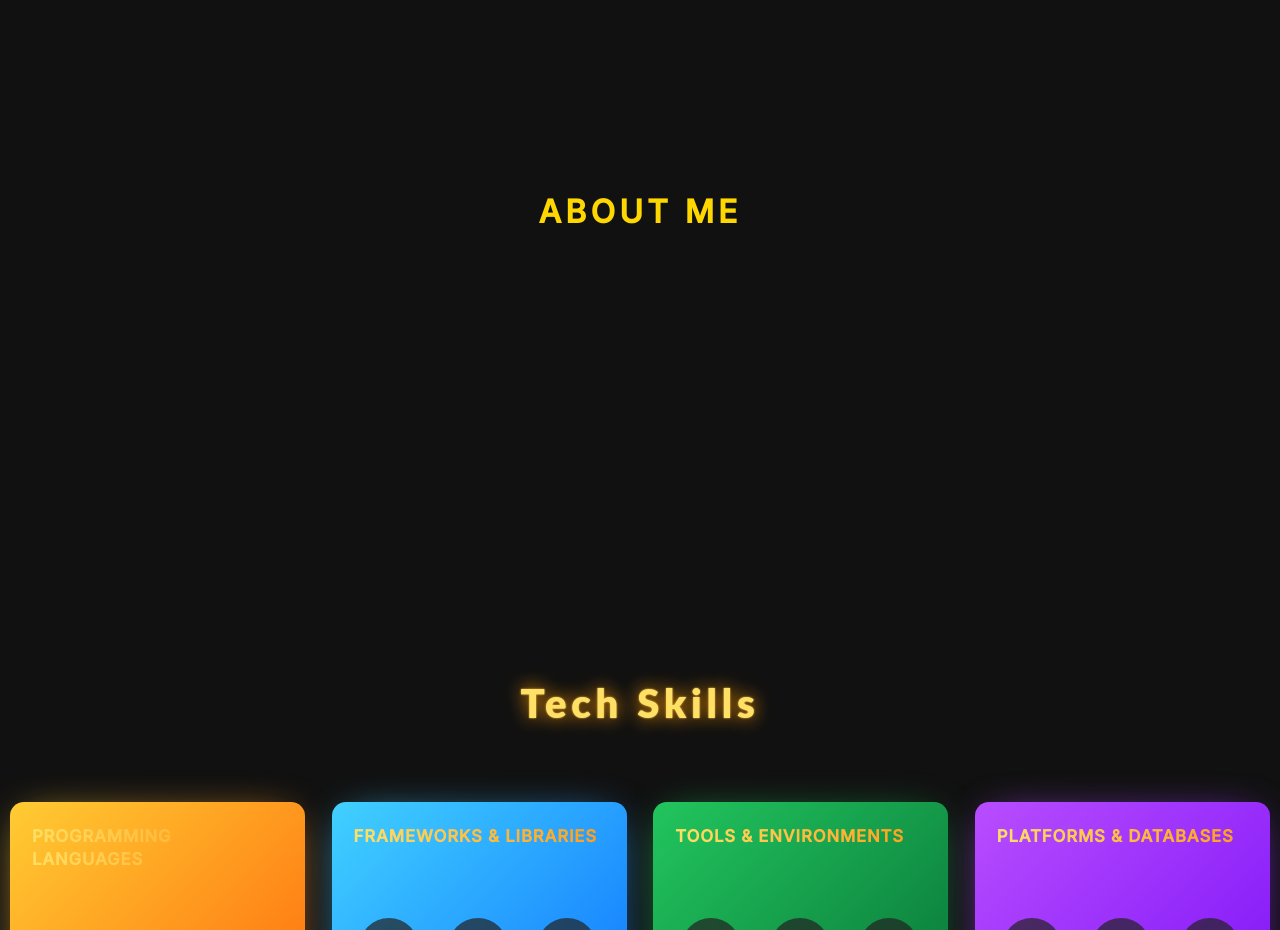
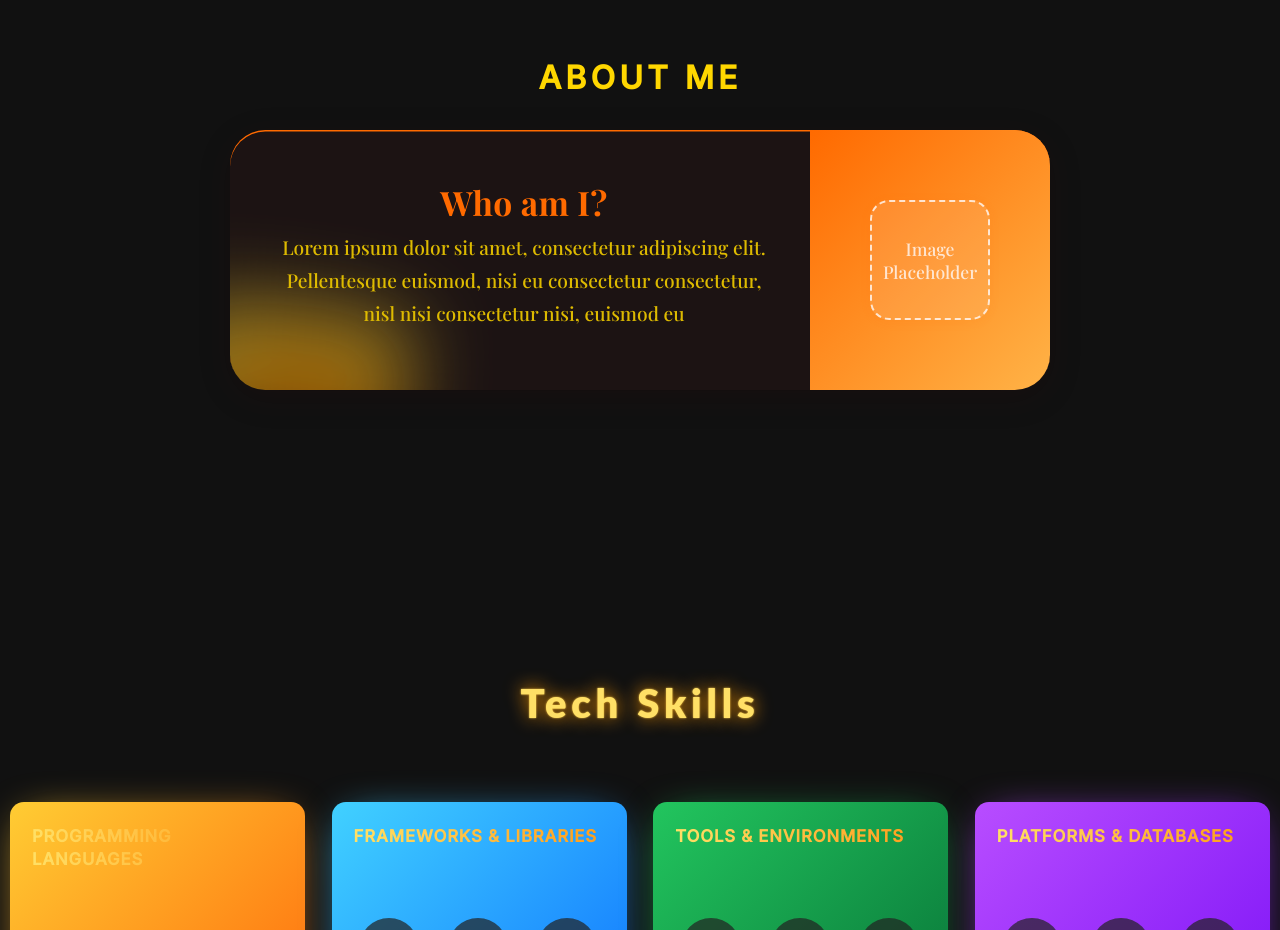
Before and after one commit to JayabrataBasu/JayabrataBasu.github.io, a plain HTML site: page index.html in a window 1280 px wide. Shown: the part 1180-2110 px from the top of the page. Drawn offline with nearby package versions, Linux system fonts and the light colour scheme.

Commit message:
about panel added

```diff
--- a/css/about.css
+++ b/css/about.css
@@ -11,3 +11,123 @@
     line-height: 1.7;
     color: var(--secondary-color);
 }
+
+/* --- About Tilt Card --- */
+.about-tilt-card {
+    display: flex;
+    align-items: stretch;
+    justify-content: space-between;
+    background: rgba(30, 20, 20, 0.92);
+    border-radius: 2.2rem;
+    box-shadow: 0 8px 32px 0 rgba(44, 0, 0, 0.18), 0 1.5px 0 0 #ff6a00 inset;
+    overflow: hidden;
+    margin: 2.5rem auto 0 auto;
+    max-width: 820px;
+    min-height: 260px;
+    position: relative;
+    transition: box-shadow 0.3s cubic-bezier(.4,2,.6,1), transform 0.25s cubic-bezier(.4,2,.6,1);
+    will-change: transform;
+    perspective: 900px;
+}
+.about-tilt-card:hover {
+    transform: perspective(900px) rotateY(8deg) rotateX(2deg) scale(1.025);
+    box-shadow: 0 16px 48px 0 rgba(255, 80, 0, 0.22), 0 2.5px 0 0 #ff6a00 inset;
+    z-index: 2;
+}
+.about-card-content {
+    flex: 2 1 0;
+    padding: 2.2rem 2rem 2.2rem 2.5rem;
+    display: flex;
+    flex-direction: column;
+    justify-content: center;
+    font-family: 'Playfair Display', serif;
+    color: #fff6f0;
+    z-index: 1;
+}
+.about-card-title {
+    font-family: 'Playfair Display', serif;
+    font-size: 2.1rem;
+    font-weight: 700;
+    margin-bottom: 1.1rem;
+    color: #ff6a00;
+    letter-spacing: 0.01em;
+}
+.about-card-text {
+    font-size: 1.18rem;
+    line-height: 1.7;
+    color: #fff6f0;
+    font-family: 'Playfair Display', serif;
+    opacity: 0.97;
+}
+.about-card-image {
+    flex: 1 1 0;
+    display: flex;
+    align-items: center;
+    justify-content: center;
+    background: linear-gradient(135deg, #ff6a00 0%, #ffb347 100%);
+    min-width: 180px;
+    max-width: 240px;
+    position: relative;
+    z-index: 1;
+}
+.image-placeholder {
+    width: 120px;
+    height: 120px;
+    border-radius: 1.2rem;
+    background: rgba(255,255,255,0.13);
+    border: 2.5px dashed #fff6f0;
+    display: flex;
+    align-items: center;
+    justify-content: center;
+    color: #fff6f0;
+    font-size: 1.1rem;
+    font-family: 'Playfair Display', serif;
+    text-align: center;
+    opacity: 0.85;
+    box-shadow: 0 2px 12px 0 rgba(255,106,0,0.13);
+}
+
+/* Lava Accent (SVG blob or gradient) */
+.lava-accent {
+    position: absolute;
+    left: -60px;
+    bottom: -60px;
+    width: 220px;
+    height: 120px;
+    background: radial-gradient(ellipse at 60% 80%, #ff6a00 0%, #ffb347 60%, transparent 100%);
+    filter: blur(32px) brightness(1.2) saturate(1.3);
+    opacity: 0.55;
+    pointer-events: none;
+    z-index: 0;
+    animation: lavaMove 5.5s ease-in-out infinite alternate;
+}
+@keyframes lavaMove {
+    0% { transform: scale(1) translateY(0px) rotate(-6deg); }
+    100% { transform: scale(1.18) translateY(-18px) rotate(8deg); }
+}
+
+@media (max-width: 700px) {
+    .about-tilt-card {
+        flex-direction: column;
+        min-height: 320px;
+        max-width: 98vw;
+    }
+    .about-card-content {
+        padding: 1.5rem 1.2rem 1.2rem 1.2rem;
+    }
+    .about-card-image {
+        min-width: 100px;
+        max-width: 100vw;
+        padding: 1.2rem 0;
+    }
+    .image-placeholder {
+        width: 90px;
+        height: 90px;
+    }
+    .lava-accent {
+        left: -30px;
+        bottom: -30px;
+        width: 120px;
+        height: 70px;
+    }
+}
--- a/index.html
+++ b/index.html
@@ -2,6 +2,8 @@
 <html lang="en">
 <head>
     <link rel="stylesheet" href="css/tech-skills.css">
+    <!-- Playfair Display font for About card -->
+    <link href="https://fonts.googleapis.com/css2?family=Playfair+Display:wght@500;700&display=swap" rel="stylesheet">
     <link rel="stylesheet" href="css/skill-cards.css">
     <meta charset="UTF-8">
     <meta name="viewport" content="width=device-width, initial-scale=1.0">
@@ -52,6 +54,20 @@
             <div class="fade-in delay-2">
                 <h2 class="section-title">About Me</h2>
                 <div class="divider"></div>
+                <div class="about-tilt-card lava-card">
+                    <div class="about-card-content">
+                        <h3 class="about-card-title">Who am I?</h3>
+                        <p class="about-card-text">
+                            Lorem ipsum dolor sit amet, consectetur adipiscing elit. Pellentesque euismod, nisi eu consectetur consectetur, nisl nisi consectetur nisi, euismod euismod nisi nisi euismod. Etiam vitae nisi sit amet lorem accumsan porta. Suspendisse potenti. Mauris euismod, nisi eu consectetur consectetur, nisl nisi consectetur nisi, euismod euismod nisi nisi euismod.
+                        </p>
+                    </div>
+                    <div class="about-card-image">
+                        <div class="image-placeholder">
+                            <span>Image<br>Placeholder</span>
+                        </div>
+                    </div>
+                    <div class="lava-accent"></div>
+                </div>
             </div>
         </div>
     </section>
@@ -305,6 +321,7 @@
                 <script src="js/sphere.js"></script>
                 <script src="js/scroll-theme.js"></script>
                 <script src="js/galaxy.js"></script>
+                <script src="js/about-effects.js"></script>
                 <script>
                 // Glassmorphic Carousel Logic
                 const panels = document.querySelectorAll('.glass-panel');
--- /dev/null
+++ b/js/about-effects.js
@@ -0,0 +1,86 @@
+// About section effects - typewriter and 3D tilt
+document.addEventListener('DOMContentLoaded', function() {
+
+    // Typewriter effect for About card text
+    function initTypewriter() {
+        const textEl = document.querySelector('.about-card-text');
+        if (!textEl) return;
+
+        const fullText = textEl.textContent.trim();
+        textEl.textContent = '';
+        let i = 0;
+
+        function type() {
+            if (i <= fullText.length) {
+                textEl.textContent = fullText.slice(0, i);
+                i++;
+                setTimeout(type, 18 + Math.random() * 32);
+            } else {
+                textEl.textContent = fullText;
+            }
+        }
+
+        // Start typewriter when the card comes into view
+        const observer = new IntersectionObserver((entries) => {
+            entries.forEach(entry => {
+                if (entry.isIntersecting) {
+                    type();
+                    observer.disconnect();
+                }
+            });
+        }, { threshold: 0.3 });
+
+        observer.observe(textEl);
+    }
+
+    // Interactive 3D tilt for About card
+    function init3DTilt() {
+        const card = document.querySelector('.about-tilt-card');
+        if (!card) return;
+
+        let req = null;
+
+        function getRelPos(e) {
+            const r = card.getBoundingClientRect();
+            let x, y;
+
+            if (e.touches && e.touches.length) {
+                x = e.touches[0].clientX;
+                y = e.touches[0].clientY;
+            } else {
+                x = e.clientX;
+                y = e.clientY;
+            }
+
+            return {
+                x: (x - r.left) / r.width - 0.5,
+                y: (y - r.top) / r.height - 0.5
+            };
+        }
+
+        function onMove(e) {
+            if (req) return;
+            req = requestAnimationFrame(() => {
+                const {x, y} = getRelPos(e);
+                const rotX = (y * -18).toFixed(2);
+                const rotY = (x * 18).toFixed(2);
+                card.style.transform = `perspective(900px) rotateX(${rotX}deg) rotateY(${rotY}deg) scale(1.025)`;
+                req = null;
+            });
+        }
+
+        function resetTilt() {
+            card.style.transform = '';
+        }
+
+        // Add event listeners
+        card.addEventListener('mousemove', onMove);
+        card.addEventListener('mouseleave', resetTilt);
+        card.addEventListener('touchmove', onMove);
+        card.addEventListener('touchend', resetTilt);
+    }
+
+    // Initialize both effects
+    initTypewriter();
+    init3DTilt();
+});
```
